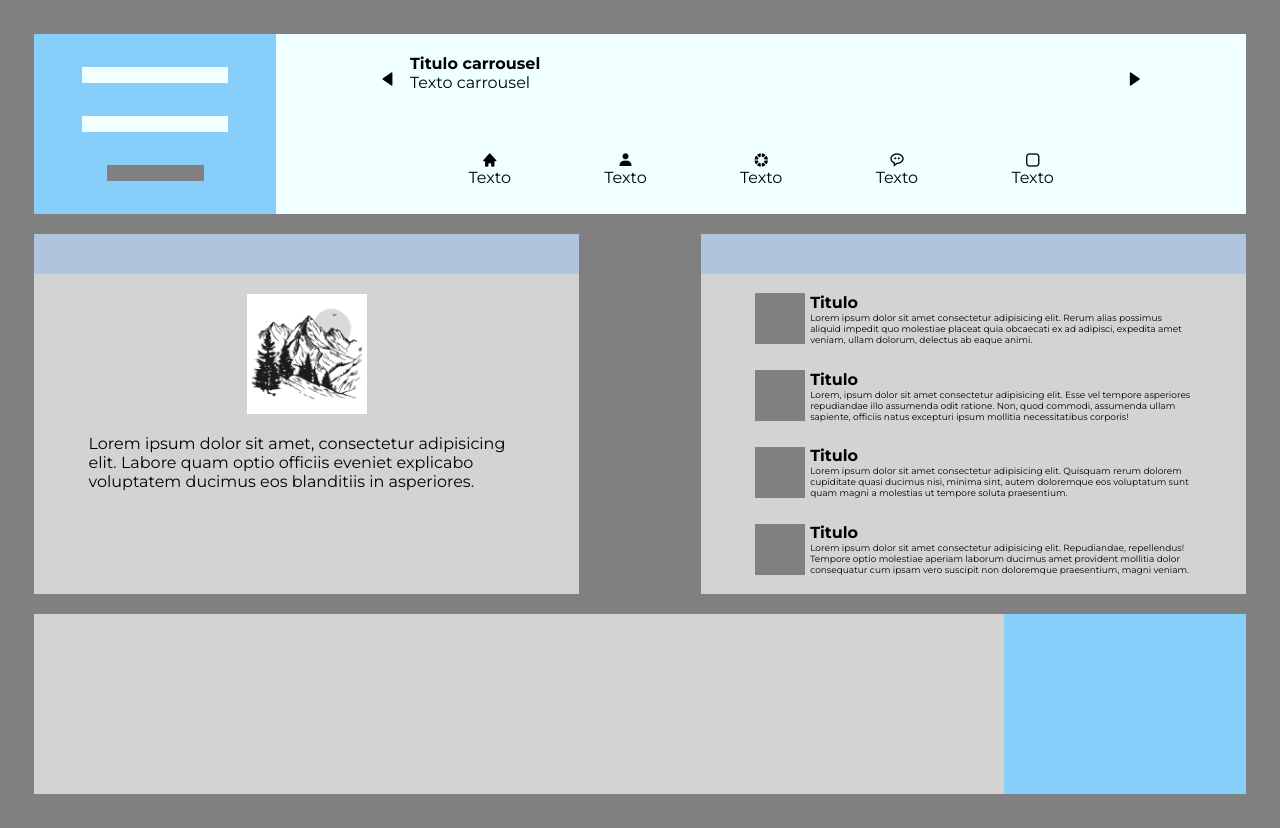
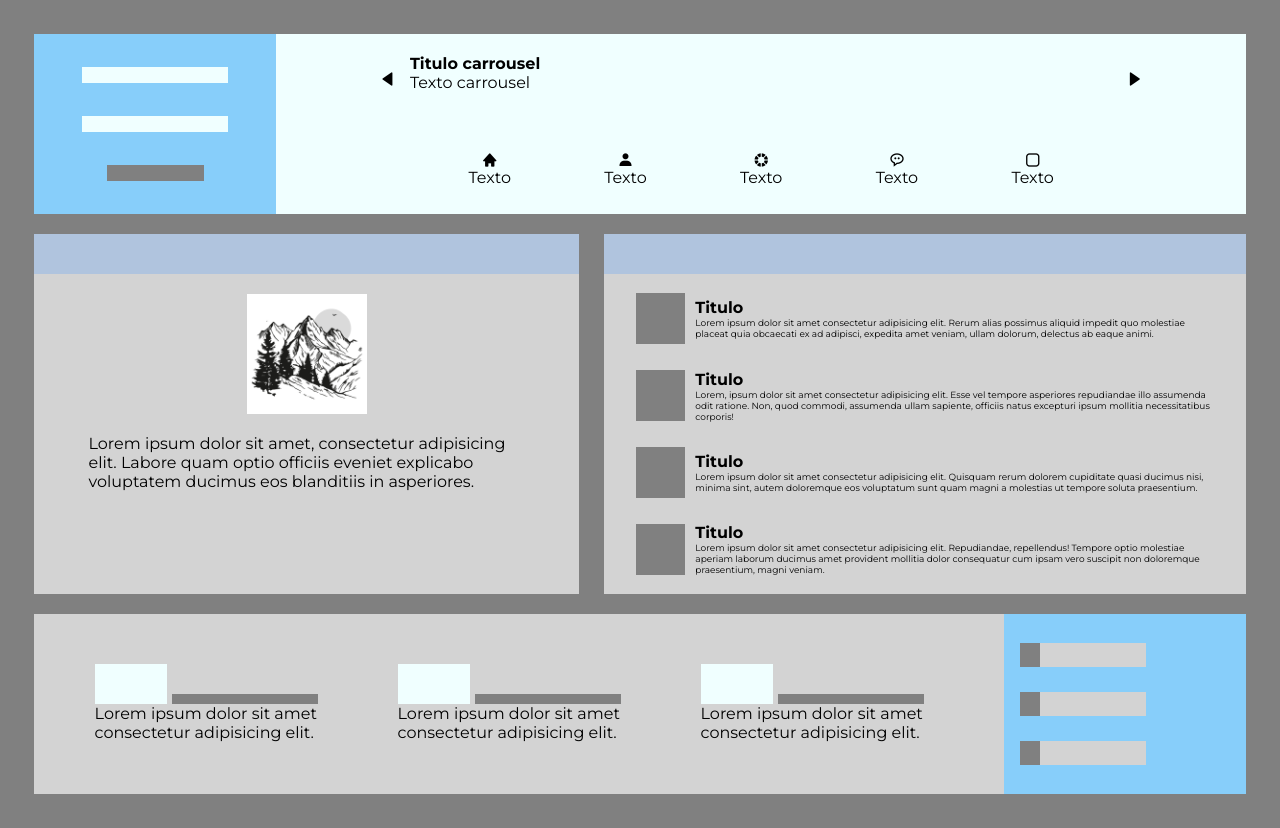
Before and after one commit to ivo-gabriel/Front_3ro, a plain HTML site: page Maqueteado/plantilla9c1.html in a window 1280 px wide. Drawn offline with nearby package versions, Linux system fonts and the light colour scheme.

Commit message:
partes faltantes

```diff
--- a/Maqueteado/p9c1.css
+++ b/Maqueteado/p9c1.css
@@ -163,7 +163,7 @@ section{
 
     aside{
         background-color: var(--principal);
-        width: 45%;
+        width: 53%;
         height: 100%;
 
         h2{
@@ -185,7 +185,7 @@ section{
             align-items: center;
 
             .post-cont{
-                width: 80%;
+                width: 90%;
                 height: 20%;
 
                 display: flex;
@@ -199,7 +199,7 @@ section{
                 }
                 .post{
                     width: calc(100% - 50px - 5px);
-                    margin-left: 5px;
+                    margin-left: 10px;
 
                     h4{
 
@@ -224,11 +224,67 @@ footer{
     .cards{
         height: 100%;
         width: 80%;
+
+        display: flex;
+        justify-content: space-evenly;
+        align-items: center;
+
+        .card{
+            height: 55%;
+            width: 25%;
+
+            .title{
+                height: 50%;
+                width: 100%;
+
+                display: flex;
+                align-items: end;
+
+                .img{
+                    width: 30%;
+                    height: 40px;
+                    background-color: var(--principal2);
+                }
+
+                h4{
+                    background-color: var(--bg);
+                    width: 60%;
+                    height: 10px;
+                    margin-left: 5px;
+                }
+            }
+
+            p{
+                height: 50%;
+                width: 100%;
+            }
+        }
     }
 
     .box{
         height: 100%;
         width: 20%;
+        padding: 1rem;
         background-color: var(--primary);
+        display: flex;
+        flex-direction: column;
+        justify-content: space-around;
+
+        /* FIXME: Horrible */
+
+        p{
+            background-color: var(--principal);
+            height: 1.5em;
+            width: 60%;
+
+            span{
+                display: inline-block;
+                margin-right: 5px;
+                background-color: var(--bg);
+                width: 20px;
+                height: 1.5em;
+            }
+        }
+
     }
 }
--- a/Maqueteado/plantilla9c1.html
+++ b/Maqueteado/plantilla9c1.html
@@ -101,8 +101,34 @@
         </section>
 
         <footer>
-            <div class="cards"></div>
-            <div class="box"></div>
+            <div class="cards">
+                <div class="card">
+                    <div class="title">
+                        <div class="img"></div>
+                        <h4></h4>
+                    </div>
+                    <p>Lorem ipsum dolor sit amet consectetur adipisicing elit.</p>
+                </div>
+                <div class="card">
+                    <div class="title">
+                        <div class="img"></div>
+                        <h4></h4>
+                    </div>
+                    <p>Lorem ipsum dolor sit amet consectetur adipisicing elit.</p>
+                </div>
+                <div class="card">
+                    <div class="title">
+                        <div class="img"></div>
+                        <h4></h4>
+                    </div>
+                    <p>Lorem ipsum dolor sit amet consectetur adipisicing elit.</p>
+                </div>
+            </div>
+            <div class="box">
+                <p><span></span></p>
+                <p><span></span></p>
+                <p><span></span></p>
+            </div>
         </footer>
     </main>
 </body>
```
